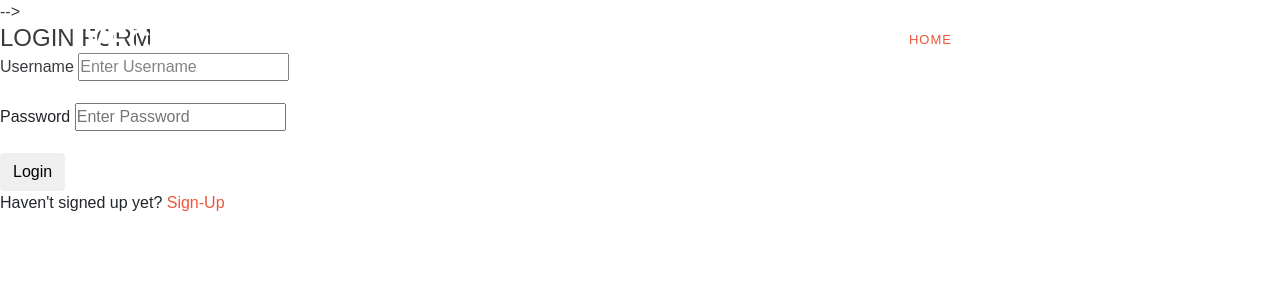
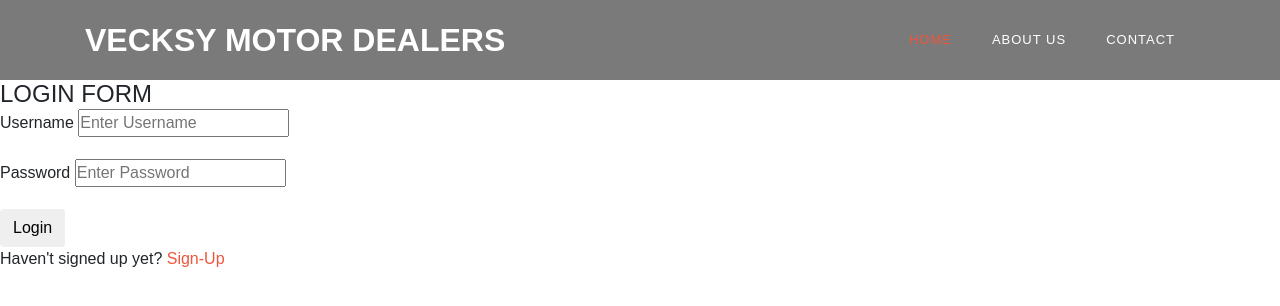
Before and after one commit to Mel-001/Car-Dealership, a Django app: page /login/ in a window 1280 px wide. Shown: the top 306 px of the page. Run offline with Django 4.2, Linux system fonts and the light colour scheme; some libraries are stand-ins or nearby versions.

Commit message:
final changes

```diff
--- a/static/styles/main.css
+++ b/static/styles/main.css
@@ -201,6 +201,10 @@ header
   box-shadow: 0px 0px 10px rgba(0,0,0,0.15)!important;
 }
 
+.nav{
+  background-color:#7a7a7a !important;
+}
+
 .background-header .logo,
 .background-header .main-nav .nav li a {
   color: #232d39!important;
@@ -213,6 +217,9 @@ header
 .background-header .nav li a.active {
   color: #ed563b!important;
 }
+
+#982613
+#130101
 
 .header-area {
   position: absolute;
--- a/templates/main.html
+++ b/templates/main.html
@@ -22,7 +22,7 @@
 
 <body>
     <header>
-        <!-- {% include 'navbar.html' %} -->
+        {% include 'navbar.html' %}
     </header>
 
     <main>
--- a/templates/navbar.html
+++ b/templates/navbar.html
@@ -1,6 +1,6 @@
   <!-- ***** Header Area Start ***** -->
-  <header class="header-area header-sticky">
-    <div class="container">
+  <header class="header-area nav header-sticky">
+    <div class="container ">
         <div class="row">
             <div class="col-12">
                 <nav class="main-nav">
```
